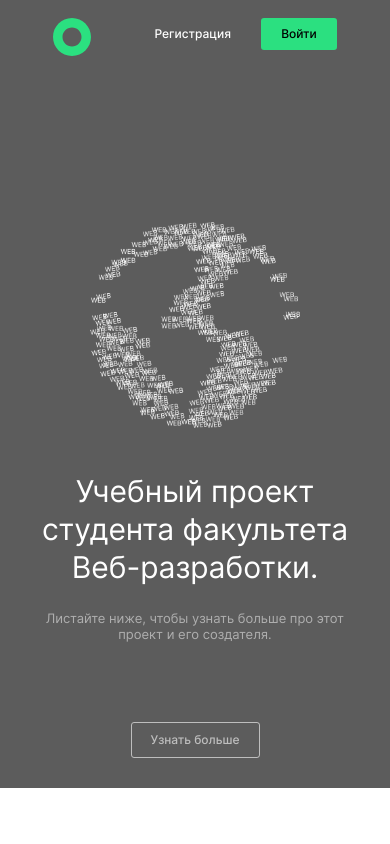
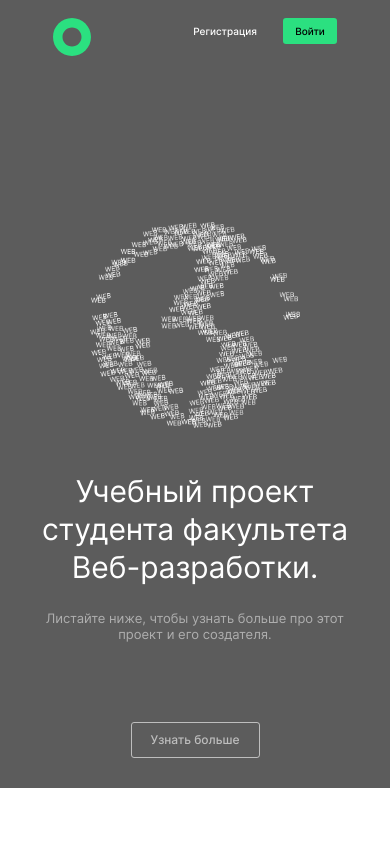
Before and after one commit to kt-postnikova/movies-explorer-frontend, a React (Create React App) app: page / in a window 390 px wide. Shown: the top 844 px of the page. Built offline with nearby package versions, Linux system fonts and the light colour scheme.

Commit message:
Адаптирован блок NavTab

```diff
--- a/src/components/NavTab/NavTab.css
+++ b/src/components/NavTab/NavTab.css
@@ -7,6 +7,14 @@
     align-self: center;
     margin-left: auto;
     margin-right: 30px;
+}
+
+.navtab__link:hover {
+    opacity: 0.8;
+}
+
+.navtab__button:hover {
+    opacity: 0.8;
 }
 
 .navtab__button {
@@ -23,3 +31,15 @@
     align-self: center;
     cursor: pointer;
 }
+
+@media screen and (max-width: 390px) {
+    .navtab__link {
+        font-size: 10px;
+        margin-right: 26px;
+    }
+    .navtab__button {
+        width: 54px;
+        height: 26px;
+        font-size: 10px;
+    }
+}
```
